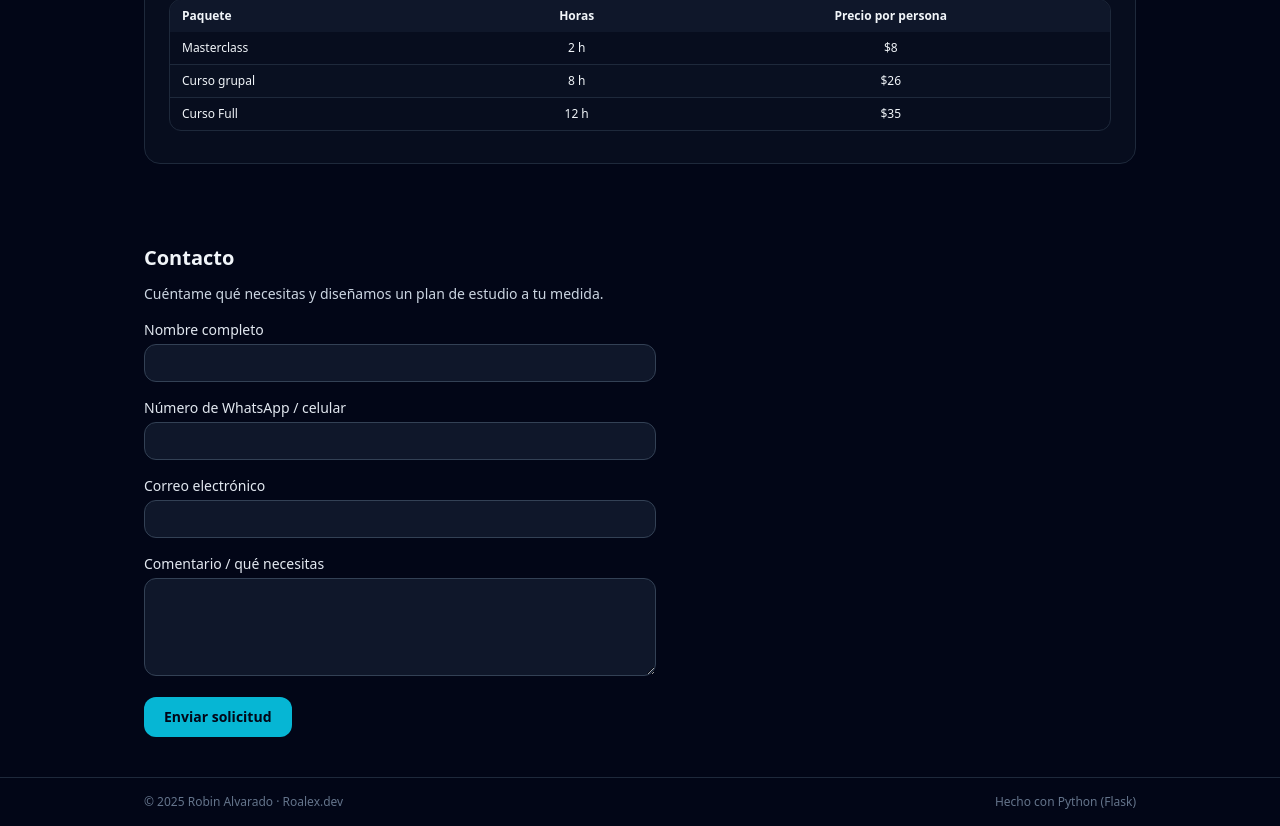
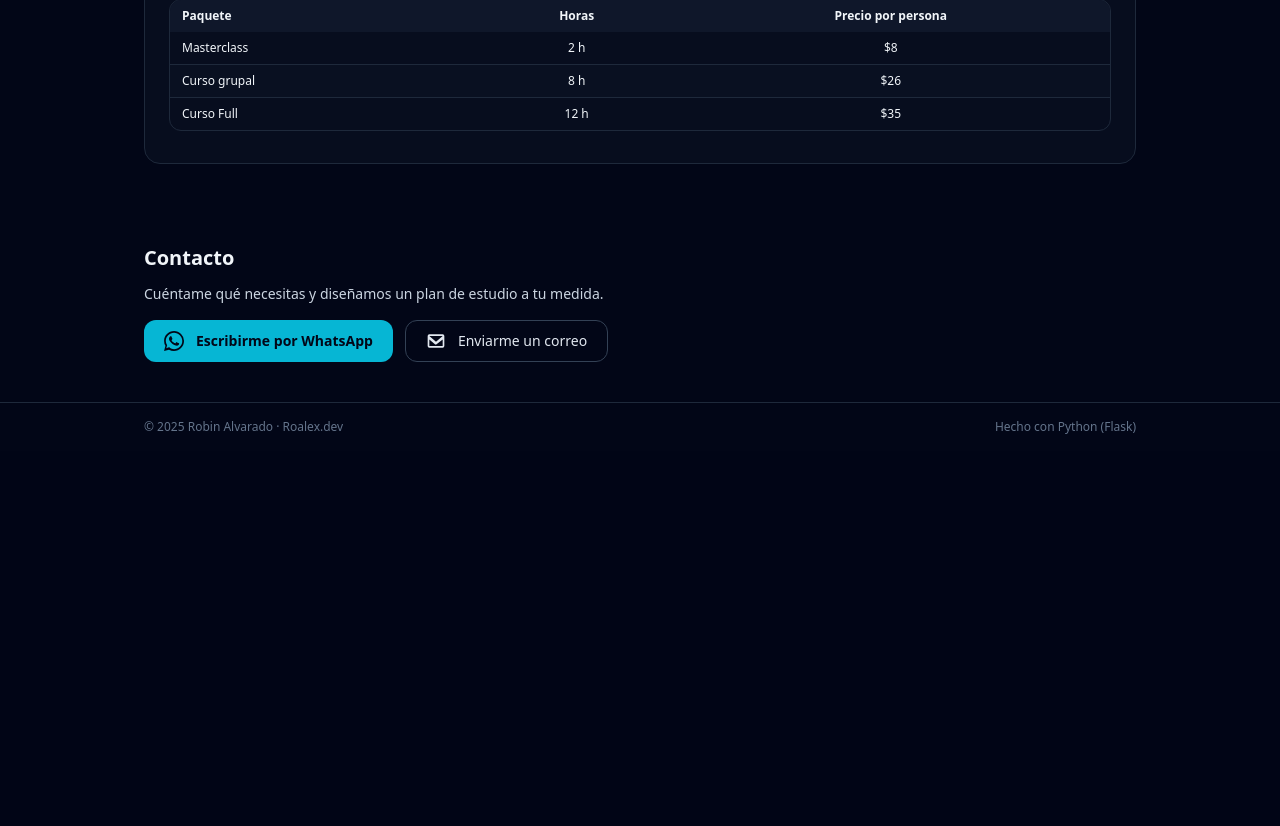
Before and after one commit to roalexaI/roalex_dev, a Flask app: template templates/index.html in a window 1280 px wide. Shown: the part 2034-2860 px from the top of the page. After the commit the page ends 2468 px from the top, so only its background shows below. Run offline with Flask 3, Linux system fonts and the light colour scheme; the template is opened without the code that fills it, so the values that code supplies are empty; some libraries are stand-ins or nearby versions.

Commit message:
Actualiza retrocediendo como estaba antes

```diff
--- a/app.py
+++ b/app.py
@@ -1,65 +1,10 @@
-from flask import Flask, render_template, request, redirect, url_for
-import os
-import smtplib
-from email.message import EmailMessage
+from flask import Flask, render_template
 
 app = Flask(__name__)
-
 
 @app.route("/")
 def home():
     return render_template("index.html")
 
-
-@app.route("/contacto", methods=["POST"])
-def contacto():
-    # Datos del formulario
-    nombre = request.form.get("nombre")
-    celular = request.form.get("celular")
-    correo = request.form.get("correo")
-    comentario = request.form.get("comentario", "")
-
-    # --- CONFIGURACIÓN DE CORREO ---
-    # Usa variables de entorno para no hardcodear la clave
-    EMAIL_USER = os.getenv("EMAIL_USER")  # nombre de la variable de entorno
-    EMAIL_PASS = os.getenv("EMAIL_PASS")  # nombre de la variable de entorno
-    EMAIL_TO = os.getenv("EMAIL_TO", EMAIL_USER) # a dónde se enviará (puede ser el mismo)
-
-    if EMAIL_USER and EMAIL_PASS:
-        msg = EmailMessage()
-        msg["Subject"] = f"[Roalex.dev] Nuevo contacto de {nombre}"
-        msg["From"] = EMAIL_USER
-        msg["To"] = EMAIL_TO
-
-        cuerpo = f"""
-Nuevo mensaje desde la landing Roalex.dev:
-
-Nombre: {nombre}
-Celular: {celular}
-Correo: {correo}
-
-Comentario:
-{comentario}
-"""
-        msg.set_content(cuerpo)
-
-        # Ejemplo para Outlook (SMTP Office365)
-        # Si usas Gmail u otro, cambia el host/puerto
-        try:
-            with smtplib.SMTP("smtp.office365.com", 587) as smtp:
-                smtp.starttls()
-                smtp.login(EMAIL_USER, EMAIL_PASS)
-                smtp.send_message(msg)
-        except Exception as e:
-            # Si algo falla, puedes loguearlo en consola
-            print("Error enviando correo:", e)
-
-    else:
-        print("EMAIL_USER o EMAIL_PASS no configurados")
-
-    # Redirige al inicio con ?ok=1 para mostrar mensaje de éxito
-    return redirect(url_for("home", ok=1))
-
-
 if __name__ == "__main__":
     app.run(debug=True)
--- a/templates/index.html
+++ b/templates/index.html
@@ -465,73 +465,31 @@
             <p class="text-sm text-slate-300 mb-4">
                 Cuéntame qué necesitas y diseñamos un plan de estudio a tu medida.
             </p>
-            <!--            <div class="flex flex-wrap gap-3 text-sm">-->
-            <!--                <a href="https://wa.me/593988591466?text=Hola%20Robin%2C%20quiero%20info%20sobre%20clases%20de%20particulares"-->
-            <!--                   target="_blank"-->
-            <!--                   class="inline-flex items-center justify-center px-5 py-2.5 rounded-xl bg-cyan-500 text-slate-950 font-semibold hover:bg-cyan-400 transition">-->
-            <!--                    <svg xmlns="http://www.w3.org/2000/svg"-->
-            <!--                         viewBox="0 0 24 24"-->
-            <!--                         fill="currentColor"-->
-            <!--                         class="w-5 h-5 mr-3">-->
-            <!--                        <path d="M.057 24l1.687-6.163a11.867 11.867 0 01-1.62-6.001C.122 5.281 5.403 0 12.06 0c3.173 0 6.167 1.237 8.413 3.484A11.8 11.8 0 0124 11.98c-.003 6.62-5.383 12-12.04 12a11.93 11.93 0 01-6.003-1.616L.057 24zm6.597-3.807c1.676.995 3.276 1.591 5.392 1.593 5.448 0 9.886-4.434 9.889-9.885.003-5.462-4.415-9.89-9.881-9.894-5.452 0-9.887 4.434-9.889 9.884a9.822 9.822 0 001.588 5.306l-.999 3.648 3.9-1.652zm11.387-5.464c-.074-.124-.272-.198-.57-.347-.297-.149-1.758-.868-2.031-.967-.272-.099-.47-.149-.669.149-.198.297-.768.967-.941 1.165-.173.198-.347.223-.644.074-.297-.149-1.255-.463-2.39-1.475-.883-.788-1.48-1.761-1.653-2.059-.173-.297-.018-.458.13-.606.134-.133.298-.347.446-.521.149-.173.198-.297.298-.495.099-.198.05-.372-.025-.521-.074-.149-.669-1.611-.916-2.207-.242-.579-.487-.501-.669-.51l-.57-.01c-.198 0-.52.074-.792.372s-1.04 1.016-1.04 2.479c0 1.462 1.065 2.875 1.213 3.073.149.198 2.095 3.2 5.077 4.487.709.306 1.262.489 1.694.626.712.227 1.36.195 1.872.118.571-.085 1.758-.719 2.006-1.413.248-.694.248-1.289.173-1.413z"/>-->
-            <!--                    </svg>-->
-            <!--                    Escribirme por WhatsApp-->
-            <!--                </a>-->
-            <!--                <a href="mailto:roalexal@outlook.com"-->
-            <!--                   class="inline-flex items-center justify-center px-5 py-2.5 rounded-xl border border-slate-700 text-slate-200 hover:border-cyan-400 hover:text-cyan-300 transition">-->
+            <div class="flex flex-wrap gap-3 text-sm">
+                <a href="https://wa.me/593988591466?text=Hola%20Robin%2C%20quiero%20info%20sobre%20clases%20de%20particulares"
+                   target="_blank"
+                   class="inline-flex items-center justify-center px-5 py-2.5 rounded-xl bg-cyan-500 text-slate-950 font-semibold hover:bg-cyan-400 transition">
+                    <svg xmlns="http://www.w3.org/2000/svg"
+                         viewBox="0 0 24 24"
+                         fill="currentColor"
+                         class="w-5 h-5 mr-3">
+                        <path d="M.057 24l1.687-6.163a11.867 11.867 0 01-1.62-6.001C.122 5.281 5.403 0 12.06 0c3.173 0 6.167 1.237 8.413 3.484A11.8 11.8 0 0124 11.98c-.003 6.62-5.383 12-12.04 12a11.93 11.93 0 01-6.003-1.616L.057 24zm6.597-3.807c1.676.995 3.276 1.591 5.392 1.593 5.448 0 9.886-4.434 9.889-9.885.003-5.462-4.415-9.89-9.881-9.894-5.452 0-9.887 4.434-9.889 9.884a9.822 9.822 0 001.588 5.306l-.999 3.648 3.9-1.652zm11.387-5.464c-.074-.124-.272-.198-.57-.347-.297-.149-1.758-.868-2.031-.967-.272-.099-.47-.149-.669.149-.198.297-.768.967-.941 1.165-.173.198-.347.223-.644.074-.297-.149-1.255-.463-2.39-1.475-.883-.788-1.48-1.761-1.653-2.059-.173-.297-.018-.458.13-.606.134-.133.298-.347.446-.521.149-.173.198-.297.298-.495.099-.198.05-.372-.025-.521-.074-.149-.669-1.611-.916-2.207-.242-.579-.487-.501-.669-.51l-.57-.01c-.198 0-.52.074-.792.372s-1.04 1.016-1.04 2.479c0 1.462 1.065 2.875 1.213 3.073.149.198 2.095 3.2 5.077 4.487.709.306 1.262.489 1.694.626.712.227 1.36.195 1.872.118.571-.085 1.758-.719 2.006-1.413.248-.694.248-1.289.173-1.413z"/>
+                    </svg>
+                    Escribirme por WhatsApp
+                </a>
+                <a href="mailto:roalexal@outlook.com"
+                   class="inline-flex items-center justify-center px-5 py-2.5 rounded-xl border border-slate-700 text-slate-200 hover:border-cyan-400 hover:text-cyan-300 transition">
 
-            <!--                    <svg xmlns="http://www.w3.org/2000/svg"-->
-            <!--                         viewBox="0 0 24 24"-->
-            <!--                         fill="currentColor"-->
-            <!--                         class="w-5 h-5 mr-3">-->
-            <!--                        <path d="M4 4h16a2 2 0 0 1 2 2v12a2 2 0 0 1-2 2H4a2 2 0 0 1-2-2V6a2 2 0 0 1 2-2zm0 2v.01L12 13l8-6.99V6H4zm0 4.236V18h16v-7.764l-7.378 5.74a1.5 1.5 0 0 1-1.244.266 1.5 1.5 0 0 1-.63-.266L4 10.236z"/>-->
-            <!--                    </svg>-->
+                    <svg xmlns="http://www.w3.org/2000/svg"
+                         viewBox="0 0 24 24"
+                         fill="currentColor"
+                         class="w-5 h-5 mr-3">
+                        <path d="M4 4h16a2 2 0 0 1 2 2v12a2 2 0 0 1-2 2H4a2 2 0 0 1-2-2V6a2 2 0 0 1 2-2zm0 2v.01L12 13l8-6.99V6H4zm0 4.236V18h16v-7.764l-7.378 5.74a1.5 1.5 0 0 1-1.244.266 1.5 1.5 0 0 1-.63-.266L4 10.236z"/>
+                    </svg>
 
-            <!--                    Enviarme un correo-->
-            <!--                </a>-->
-            <!--            </div>-->
-            <!-- Mensaje de éxito si viene ?ok=1 -->
-            {% if request.args.get('ok') == '1' %}
-            <div class="mb-4 rounded-xl bg-emerald-500/10 border border-emerald-500/40 text-emerald-200 px-4 py-2 text-xs">
-                Gracias por tu mensaje, me pondré en contacto contigo pronto. 🙌
+                    Enviarme un correo
+                </a>
             </div>
-            {% endif %}
-
-            <form action="{{ url_for('contacto') }}" method="POST" class="space-y-4 max-w-lg text-sm">
-                <div>
-                    <label for="nombre" class="block mb-1 text-slate-200">Nombre completo</label>
-                    <input id="nombre" name="nombre" type="text" required
-                           class="w-full rounded-xl bg-slate-900 border border-slate-700 px-3 py-2 text-sm
-                          focus:outline-none focus:ring-2 focus:ring-cyan-500 focus:border-cyan-500">
-                </div>
-
-                <div>
-                    <label for="celular" class="block mb-1 text-slate-200">Número de WhatsApp / celular</label>
-                    <input id="celular" name="celular" type="tel" required
-                           class="w-full rounded-xl bg-slate-900 border border-slate-700 px-3 py-2 text-sm
-                          focus:outline-none focus:ring-2 focus:ring-cyan-500 focus:border-cyan-500">
-                </div>
-
-                <div>
-                    <label for="correo" class="block mb-1 text-slate-200">Correo electrónico</label>
-                    <input id="correo" name="correo" type="email" required
-                           class="w-full rounded-xl bg-slate-900 border border-slate-700 px-3 py-2 text-sm
-                          focus:outline-none focus:ring-2 focus:ring-cyan-500 focus:border-cyan-500">
-                </div>
-
-                <div>
-                    <label for="comentario" class="block mb-1 text-slate-200">Comentario / qué necesitas</label>
-                    <textarea id="comentario" name="comentario" rows="4"
-                              class="w-full rounded-xl bg-slate-900 border border-slate-700 px-3 py-2 text-sm
-                             focus:outline-none focus:ring-2 focus:ring-cyan-500 focus:border-cyan-500"></textarea>
-                </div>
-
-                <button type="submit"
-                        class="inline-flex items-center justify-center px-5 py-2.5 rounded-xl bg-cyan-500
-                       text-slate-950 font-semibold hover:bg-cyan-400 transition">
-                    Enviar solicitud
-                </button>
-            </form>
         </section>
     </main>
 
```
